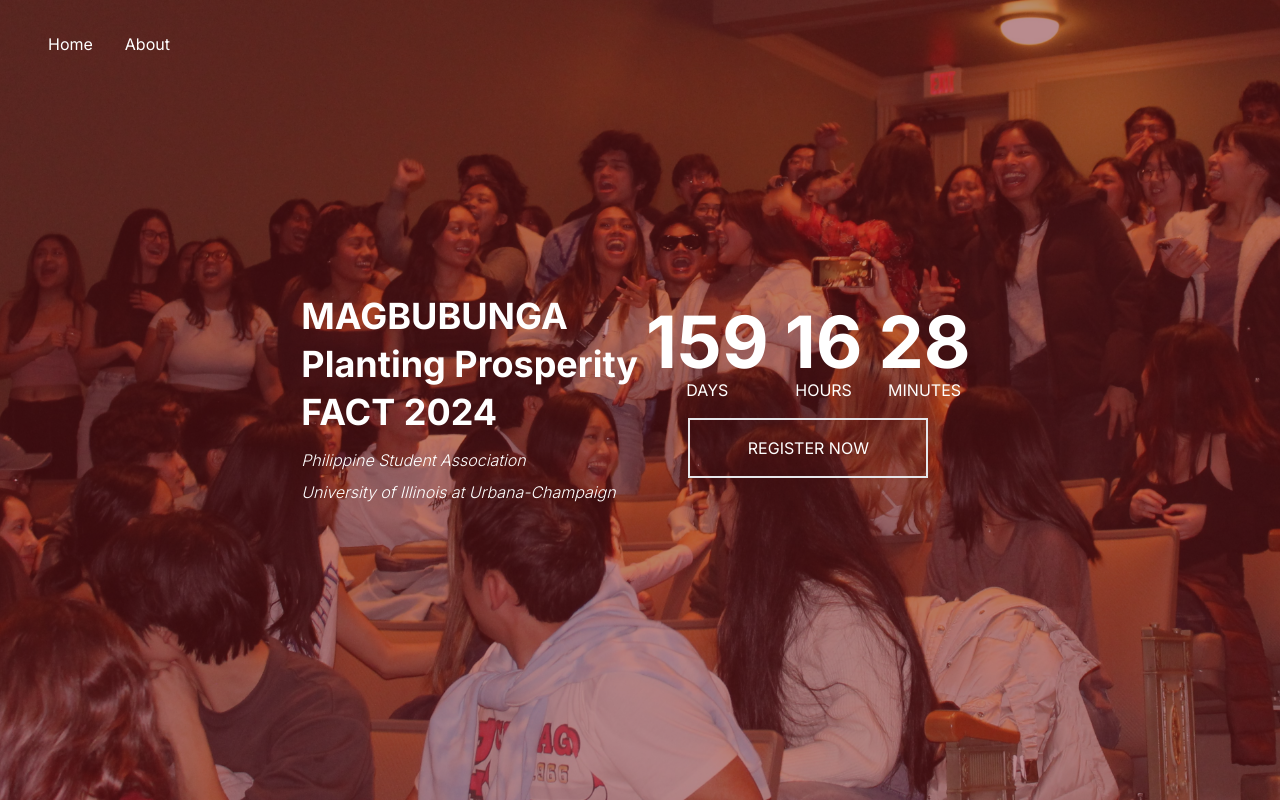
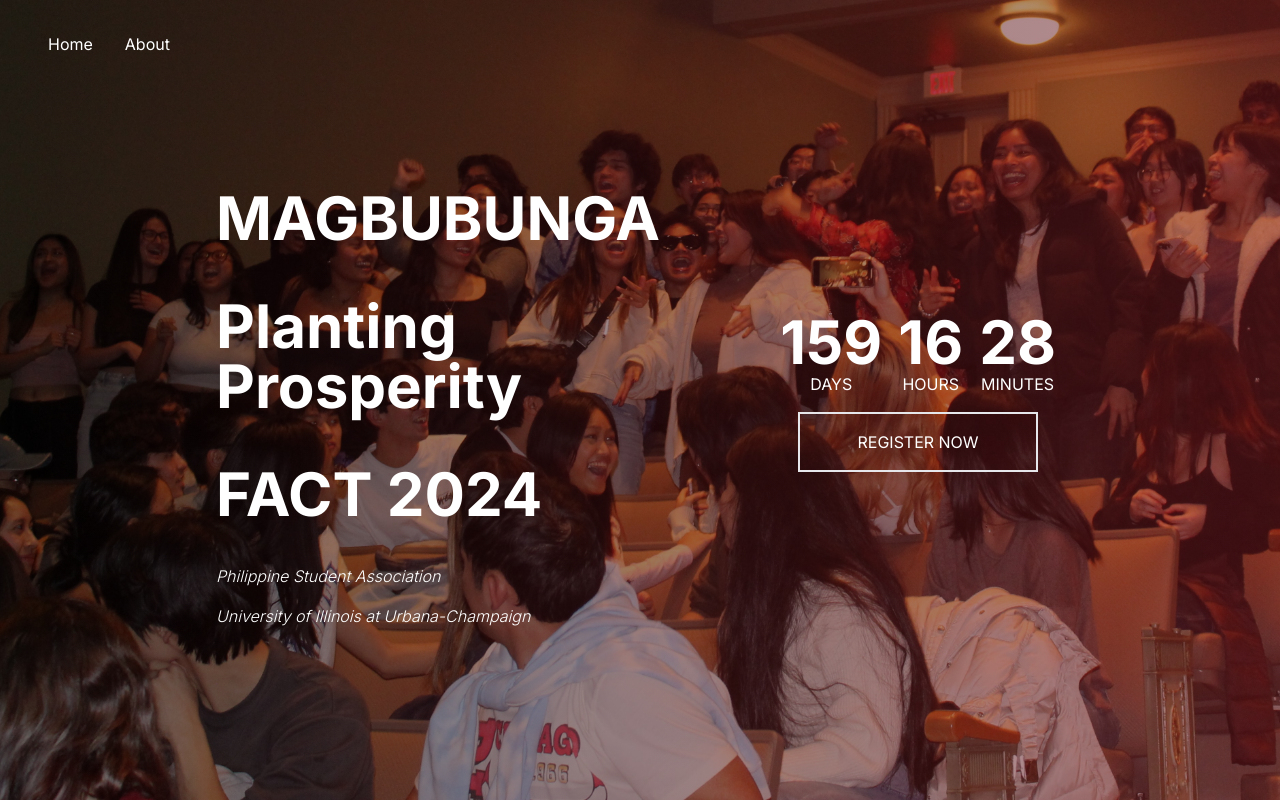
Before and after one commit to filipinx-americans-coming-together/fact-website-frontend, a Next.js app: page / in a window 1280 px wide. Built offline with nearby package versions, Linux system fonts and the light colour scheme.

Commit message:
updated styles

```diff
--- a/src/app/page.tsx
+++ b/src/app/page.tsx
@@ -8,17 +8,18 @@ const BACKGROUND_ALT = "FACT 2023 Welcome Ceremony";
 
 export default function Home() {
   return (
-    <>
+    <div className="bg-gradient-to-r from-black to-background-primary">
       <BackgroundImage imageURL={BACKGROUND_URL}>
         <Navbar/>
-        <div className="flex sm: flex-col-reverse md:flex-row">
+        <div className="max-w-lg flex justify-center text-center sm:flex-col-reverse md:flex-row md:text-left">
           <div className="flex flex-col justify-start">
-            <div className="font-bold text-4xl my-1">MAGBUBUNGA</div>
-            <div className="font-bold text-4xl my-1">Planting Prosperity</div>
-            <div className="font-bold text-4xl my-1">FACT 2024</div>
-            <div className="italic font-light my-1 mt-3">Philippine Student Association</div>
-            <div className="italic font-light my-1">University of Illinois at Urbana-Champaign</div>
+            <div className="font-bold my-6 sm:text-4xl lg:text-6xl">MAGBUBUNGA</div>
+            <div className="font-bold my-6 sm:text-4xl lg:text-6xl">Planting Prosperity</div>
+            <div className="font-bold my-6 sm:text-4xl lg:text-6xl">FACT 2024</div>
+            <div className="italic font-light my-2 mt-4">Philippine Student Association</div>
+            <div className="italic font-light my-2">University of Illinois at Urbana-Champaign</div>
           </div>
+          <div className="sm:my-4 md:mx-8 lg:mx-14"></div>
           <div className="flex flex-col justify-center text-center">
             <CountdownTimer
               date={new Date('October 31, 2024 19:00:00')}
@@ -30,6 +31,6 @@ export default function Home() {
           </div>
         </div>
       </BackgroundImage>
-    </>
+    </div>
   );
 }
--- a/src/components/CountdownTimer.tsx
+++ b/src/components/CountdownTimer.tsx
@@ -52,17 +52,17 @@ export default function CountdownTimer({ date }: CountdownTimerProps) {
 
     return (
         <>
-            <div className="flex flex-row text-center">
+            <div className="flex flex-row justify-center text-center">
                 <div className="mx-2">
-                    <div className="font-bold text-7xl">{timeLeft.days}</div>
+                    <div className="font-bold text-6xl">{timeLeft.days}</div>
                     <div>DAYS</div>
                 </div>
                 <div className="mx-2">
-                    <div className="font-bold text-7xl">{timeLeft.hours}</div>
+                    <div className="font-bold text-6xl">{timeLeft.hours}</div>
                     <div>HOURS</div>
                 </div>
                 <div className="mx-2">
-                    <div className="font-bold text-7xl">{timeLeft.minutes}</div>
+                    <div className="font-bold text-6xl">{timeLeft.minutes}</div>
                     <div>MINUTES</div>
                 </div>
             </div>
```
